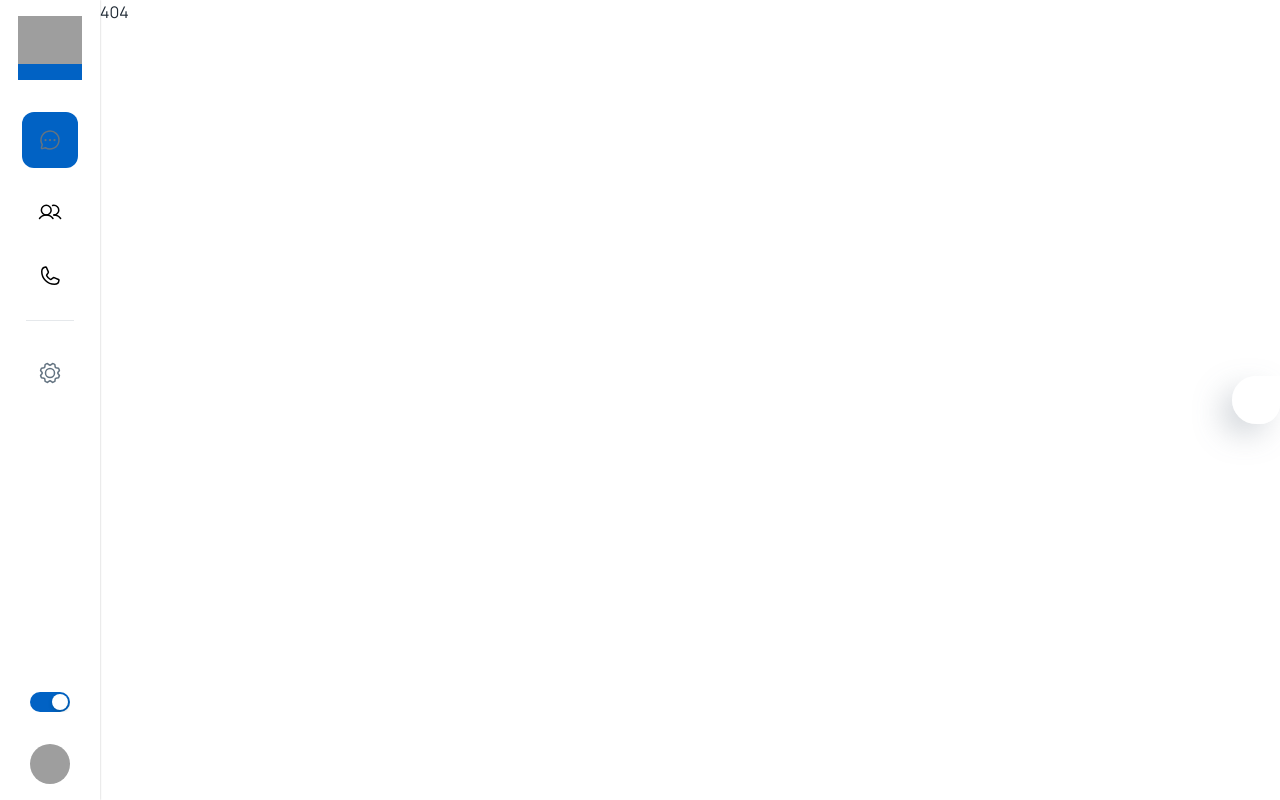
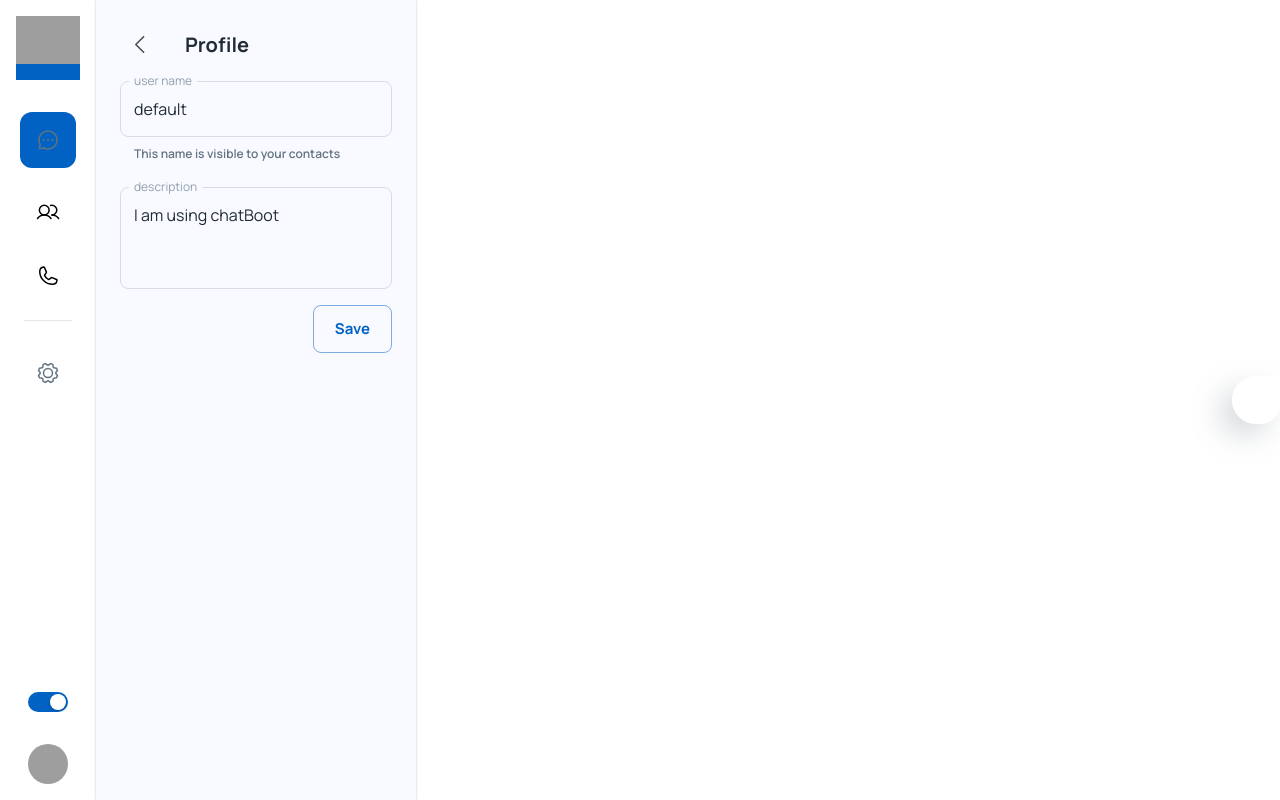
Before and after one commit to malisettigopi12/chatBootApplication, a React (Create React App) app: page /profile in a window 1280 px wide. Before the commit this address led to /404. Built offline with nearby package versions, Linux system fonts and the light colour scheme; grey boxes are pictures that could not be loaded; some icons are missing.

Commit message:
added profile page and updated navigation to pages from default side bar

```diff
--- a/src/data/index.js
+++ b/src/data/index.js
@@ -86,7 +86,7 @@ const Members_list = [
   },
 
 ]
-const Profile_Menu = [
+const   Profile_Menu = [
   {
     title: "Profile",
     icon: <User />,
--- a/src/layouts/dashboard/SideBar.js
+++ b/src/layouts/dashboard/SideBar.js
@@ -9,8 +9,32 @@ import AntSwitch from "../../components/AntSwitch";
 import { Nav_Buttons, Profile_Menu } from "../../data/index"
 import useSettings from "../../hooks/useSettings";
 
+import { useNavigate } from "react-router-dom";
+import { getMenuItemUnstyledUtilityClass } from "@mui/base";
+
+const getPath = (index) => {
+
+  switch(index){
+    case 0 : return "/app";
+    case 1 : return "/group";
+    case 2 : return "/call";
+  }
+}
+const getMenuItem = (index) => {
+
+  switch(index){
+    case 0 : return "/profile";
+    case 1 : return "/settings";
+    case 2 :
+    // TODO : update token and isAuth = false;
+    return "/auth/login";
+  }
+}
+
+
 const SideBar = () => {
 
+  const navigate = useNavigate();
   const theme = useTheme();
   const { onToggleMode } = useSettings();
   const [selected, setSelected] = useState(0);
@@ -53,7 +77,7 @@ const SideBar = () => {
                       backgroundColor: theme.palette.primary.main,
                       borderRadius: 1.5,
                     }}>
-                    <IconButton key={ele.index}>
+                    <IconButton key={ele.index} >
                       {ele.icon}
                     </IconButton>
                   </Box>
@@ -61,7 +85,10 @@ const SideBar = () => {
                   <Box>
                     <IconButton
                       p={1}
-                      onClick={() => setSelected(ele.index)}
+                      onClick={() => {
+                        setSelected(ele.index)
+                        navigate(getPath(ele.index));
+                      }}
                       sx={{ width: "max-content", color: theme.palette.mode === "light" ? "#000" : theme.palette.text.primary }}
                       key={ele.index}>
                       {ele.icon}
@@ -82,7 +109,10 @@ const SideBar = () => {
                 </Box>
                 :
                 <Box p={1}
-                  onClick={() => setSelected(3)}
+                  onClick={() => {
+                    setSelected(3);
+                    navigate("/settings")
+                  }}
                   sx={{ width: "max-content", color: theme.palette.mode === "light" ? "#000" : theme.palette.text.primary }}>
                   <IconButton>
                     <Gear />
@@ -120,13 +150,14 @@ const SideBar = () => {
             }}
           >
             <Stack spacing={1} px={1}>
-              {Profile_Menu.map((ele) => (
+              {Profile_Menu.map((ele,idx) => (
                 <MenuItem onClick={() => { }}>
                   <Stack
                     direction={"row"}
                     justifyContent={"space-between"}
                     alignItems={"center"}
                     sx={{ width: 100 }}
+                    onClick={()=> navigate(getMenuItem(idx))}
                   >
                     <span>{ele.title}</span>
                     {ele.icon}
--- a/src/layouts/dashboard/index.js
+++ b/src/layouts/dashboard/index.js
@@ -1,12 +1,15 @@
 
 import { Stack } from "@mui/system";
 import React from "react";
-import { Outlet } from "react-router-dom";
+import { Navigate, Outlet } from "react-router-dom";
 import SideBar from "./SideBar";
 
+const isAuthenticated = true;
+const DashboardLayout = () => {
 
-
-const DashboardLayout = () => {
+  if(!isAuthenticated){
+    return <Navigate to="/auth/login" />
+  }
   return (
     <Stack direction={"row"}>
       <SideBar/>
--- a/src/layouts/main/index.js
+++ b/src/layouts/main/index.js
@@ -1,9 +1,15 @@
 import { Container, Stack } from "@mui/system";
 import React from "react";
-import { Outlet } from "react-router-dom";
+import { Navigate, Outlet } from "react-router-dom";
 
 import Logo from "../../assets/Images/logo.ico"
+
+const isAuthenticated = false;
 const MainLayout = () => {
+
+  if(isAuthenticated){
+    return <Navigate to="/app" />
+  }
   return (
     <>
     <Container sx={{mt: 5}} maxWidth="sm">
--- a/src/pages/dashboard/Group.js
+++ b/src/pages/dashboard/Group.js
@@ -77,6 +77,8 @@ const Group = () => {
 
             </Stack>
            </Box>
+
+           {/* right */}
         </Stack>
 
         {openDialog && <CreateGroup open={openDialog} handleClose={handleCloseDialog}/>}
--- /dev/null
+++ b/src/pages/dashboard/Profile.js
@@ -0,0 +1,38 @@
+import { Box, IconButton, Stack, Typography } from "@mui/material";
+import { CaretLeft } from "phosphor-react";
+import React from "react";
+import ProfileForm from "../../sections/settings/ProfileForm";
+
+const Profile = ()=>{
+    return (
+        <>
+         <Stack direction={"row"} sx={{width: "100%"}}>
+           {/*left*/}
+           <Box sx={{
+               height: "100vh",
+               backgroundColor: (theme)=> theme.palette.mode === "light" ?
+               "#F8FAFF" : theme.palette.background,
+               width: 320,
+               boxShadow: "0px 0px 2px rgba(0, 0, 0, 0.26)"
+           }}>
+            <Stack p={3} spacing={2} sx={{maxHeight: "100vh"}}>
+
+              <Stack direction={"row"} alignItems={"center"} spacing={3}>
+
+                 <IconButton >
+                     <CaretLeft size={25} color="#4B4B4B"/>
+                 </IconButton>
+                 <Typography variant="h5">Profile</Typography>
+              </Stack>
+
+              <ProfileForm/>
+            </Stack>
+           </Box>
+
+           {/* right */}
+        </Stack>
+        </>
+    )
+};
+
+export default Profile;
--- a/src/routes/index.js
+++ b/src/routes/index.js
@@ -38,6 +38,7 @@ export default function  Router() {
         {path: "settings", element: <Settings/>},
         {path: "group", element: <Group/>},
         {path: "call", element: <Call/>},
+        {path: "profile", element: <Profile/>},
 
         { path: "404", element: <Page404 /> },
         { path: "*", element: <Navigate to="/404" replace /> },
@@ -71,4 +72,7 @@ const Group = Loadable(
 const Call = Loadable(
   lazy(() => import("../pages/dashboard/Call"))
 )
+const Profile = Loadable(
+  lazy(()=> import("../pages/dashboard/Profile"))
+)
 const Page404 = Loadable(lazy(() => import("../pages/Page404")));
--- /dev/null
+++ b/src/sections/settings/ProfileForm.js
@@ -0,0 +1,75 @@
+import React, { useCallback } from "react";
+import * as Yup from 'yup'
+import {useForm} from 'react-hook-form';
+import {yupResolver} from '@hookform/resolvers/yup'
+import FormProvider from "../../components/hook-form/FormProvider";
+import { Alert, Button, Stack } from "@mui/material";
+import { RHFTextField } from "../../components/hook-form";
+
+
+const ProfileForm = ()=>{
+
+    const ProfileSchema = Yup.object().shape({
+        name : Yup.string().required("name is required"),
+        about : Yup.string().required("description is required"),
+        avatarURL: Yup.string().required("avatar is required").nullable(true),
+    });
+
+    const defaultValues = {
+        name: "default",
+        about: "I am using chatBoot",
+    }
+
+    const methods = useForm({
+        resolver: yupResolver(ProfileSchema),
+        defaultValues,
+    });
+
+    const {reset, watch, control, setValue,setError, handleSubmit, formState: {errors, isSubmitting, isSubmitSuccessful},
+} = methods;
+
+const values = watch();
+const handleDrop = useCallback((acceptedFiles) => {
+
+    const file = acceptedFiles[0];
+
+    const newFile = Object.assign(file, {
+        preview: URL.createObjectURL(file)
+    })
+
+    if(file){
+        setValue("avatarUrl", newFile, {shouldValidate: true})
+    }
+},[setValue])
+  const onSubmit = async (data) => {
+      try{
+          // backend
+      }catch(error){
+          console.log(error);
+          reset();
+          setError("afterSubmit",{
+              ...error,
+              message: error.message
+          })
+      }
+  }
+    return (
+        <FormProvider methods={methods} onSubmit={handleSubmit(onSubmit)}>
+           <Stack spacing={3}>
+             {!!errors.afterSubmit && <Alert severity="error">{errors.afterSubmit.message}</Alert>}
+
+           <RHFTextField name={"name"} label={"user name"} helperText={"This name is visible to your contacts"}/>
+
+           <RHFTextField multiline rows={3} maxRows = {5} name={"about"} label={"description"} />
+           </Stack>
+           <Stack alignItems={"flex-end"} sx={{my: 2}} spacing={0.5}>
+
+             <Button color="primary" size="large" type="submit" variant="outlined">
+                 save
+             </Button>
+           </Stack>
+        </FormProvider>
+    )
+}
+
+export default ProfileForm;
```
